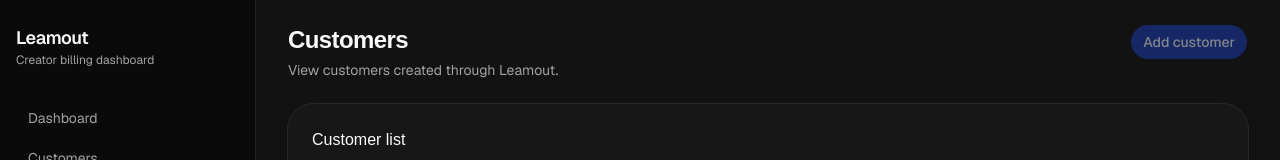
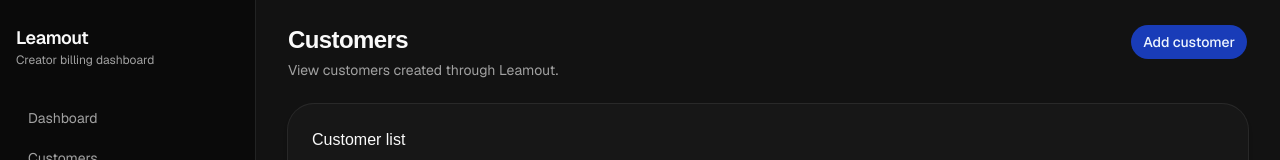
Before and after one commit to coffeyvidzro/leamout, a Next.js app in the folder web/: page /customers in a window 1280 px wide. Shown: the top 160 px of the page. Built offline with nearby package versions, Linux system fonts and the light colour scheme; no server answers; a web font is replaced by a local one.

Commit message:
feat: link customer creation action

```diff
--- a/web/src/app/(dashboard)/customers/page.tsx
+++ b/web/src/app/(dashboard)/customers/page.tsx
@@ -1,5 +1,6 @@
 "use client";
 
+import Link from "next/link";
 import { useEffect, useState } from "react";
 import { PageHeader } from "@/components/dashboard/page-header";
 import { Button } from "@/components/ui/button";
@@ -44,7 +45,9 @@ export default function CustomersPage() {
           description="View customers created through Leamout."
         />
 
-        <Button disabled>Add customer</Button>
+        <Button asChild>
+          <Link href="/customers/new">Add customer</Link>
+        </Button>
       </div>
 
       <Card>
```
